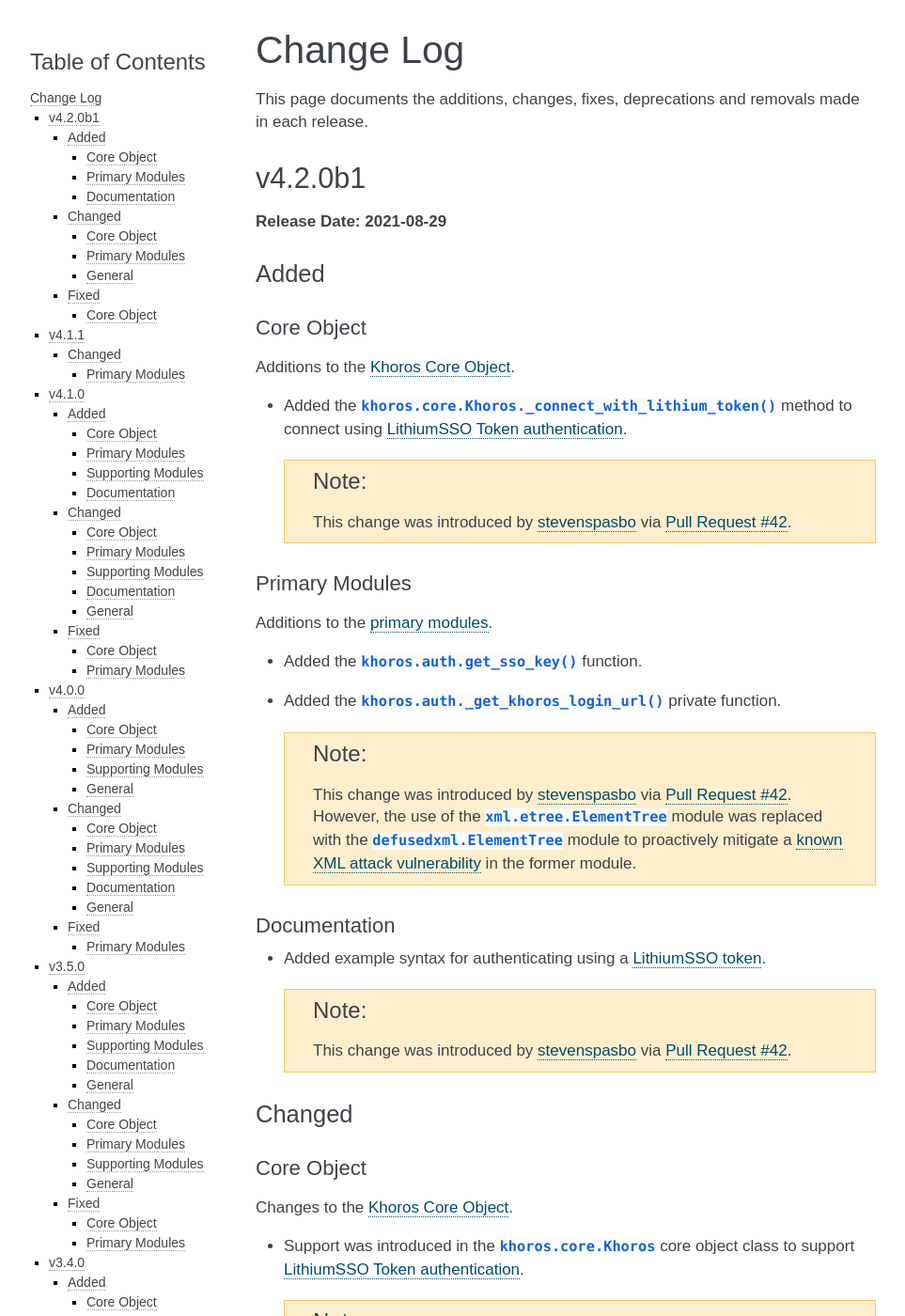
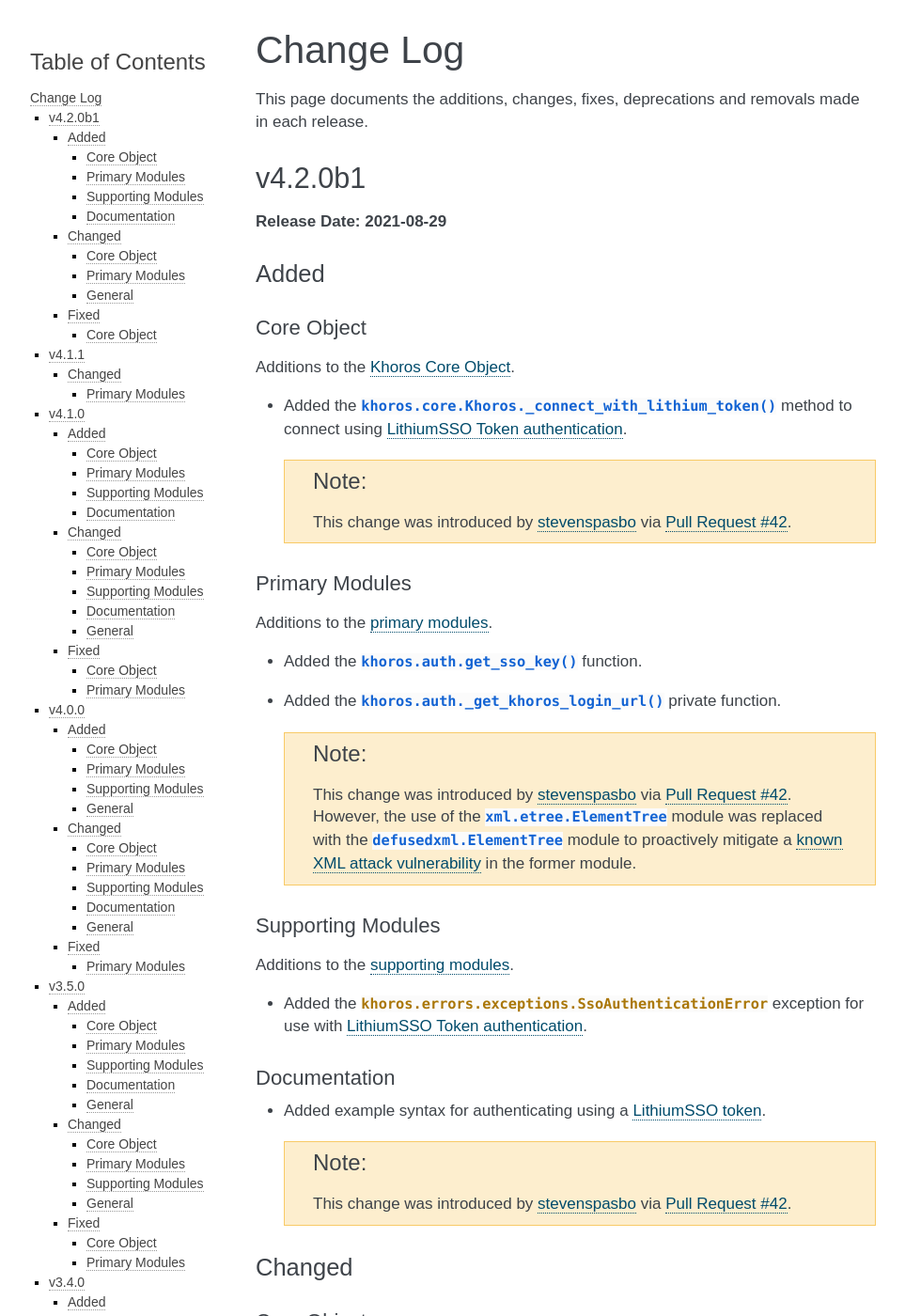
Before and after one commit to jeffshurtliff/khoros, a Sphinx documentation site: the page built from docs/changelog.rst, in a window 1280 px wide and 1400 px high. Shown: the whole window at 94% size, without its empty margins (148-1111 px from the left). Built offline with Sphinx 7.4.7, drawn with Linux system fonts in a browser that asks for light colours; the version number could not be read and is left out.

Commit message:
Added changelog documentation and docstring for a new exception

```diff
--- a/docs/changelog.rst
+++ b/docs/changelog.rst
@@ -38,6 +38,12 @@
             <https://bandit.readthedocs.io/en/latest/blacklists/blacklist_calls.html#b313-b320-xml>`_
             in the former module.
 
+Supporting Modules
+------------------
+Additions to the :doc:`supporting modules <supporting-modules>`.
+
+* Added the :py:exc:`khoros.errors.exceptions.SsoAuthenticationError` exception for use with
+  `LithiumSSO Token authentication <https://developer.khoros.com/khoroscommunitydevdocs/docs/lithiumsso-token>`_.
 
 Documentation
 -------------
```
Also changed, not shown: 1 other file.
